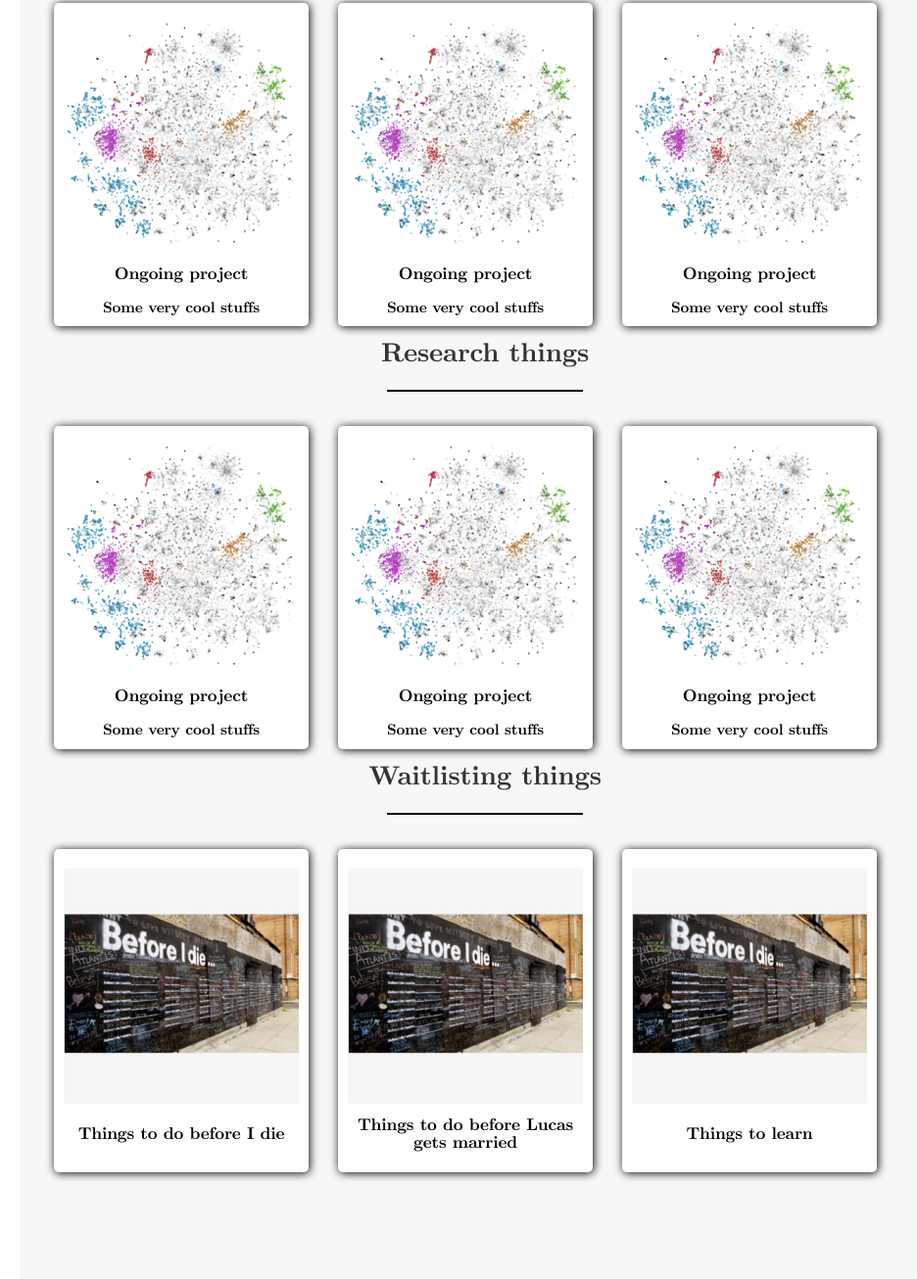
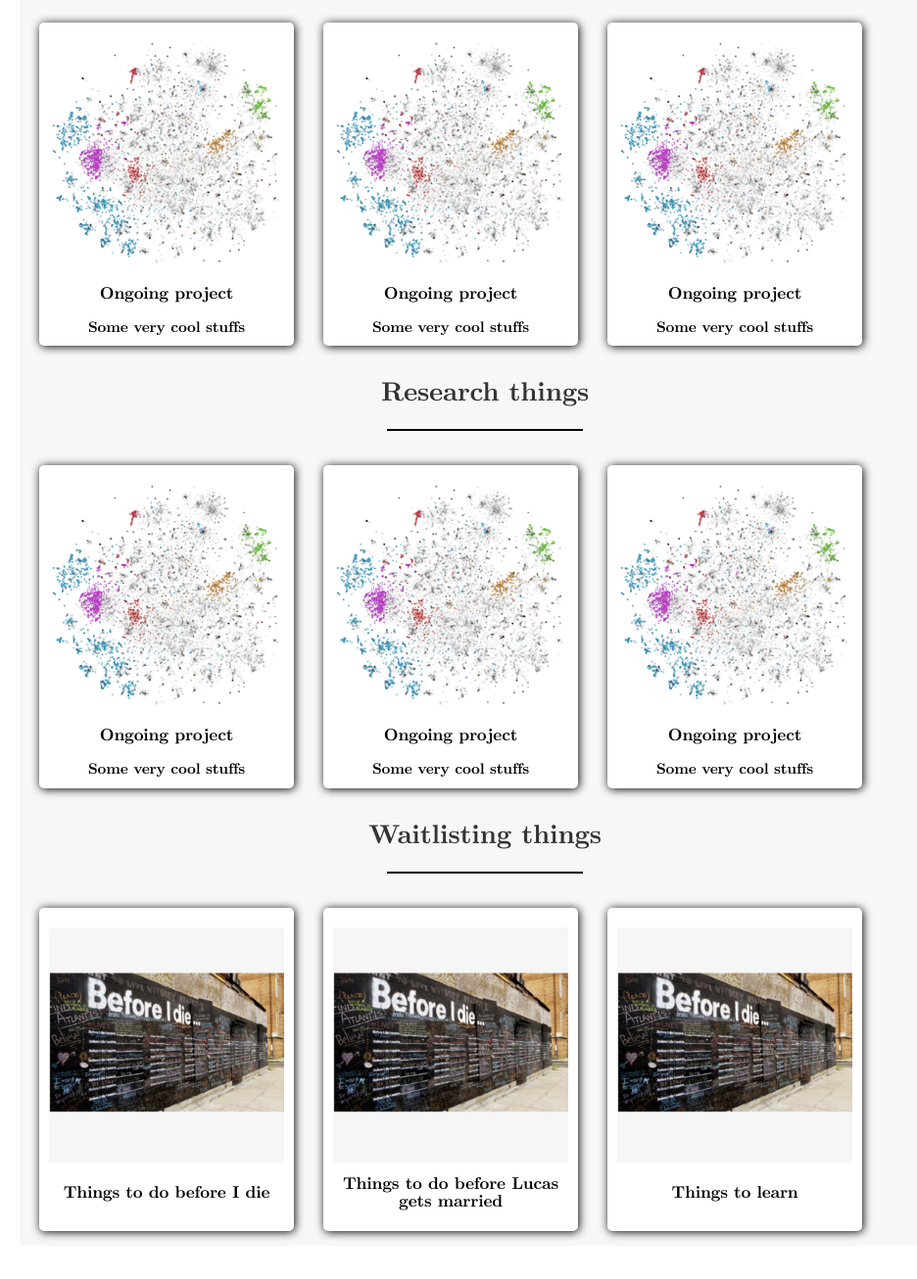
Before and after one commit to linhvannguyen/vanlinhnguyen.github.io, a plain HTML site: page blog.html in a window 1280 px wide. Shown: the part 1074-2380 px from the top of the page at 98% size, without its empty margins (145-1081 px from the left). After the commit the page ends 2346 px from the top, so only its background shows below. Drawn offline with Linux system fonts and the light colour scheme.

Commit message:
fix some css problems

```diff
--- a/blog.html
+++ b/blog.html
@@ -56,7 +56,7 @@
 </div>
 <div id="wrap">
 	<h2>Recent exiting things</h2>
-	<div class="projects">
+	<div class="projects row">
 		<a href="./posts/2018.04-RNN/index.html">
 			<img  class="img-responsive center-block rounded portfolio-pic" src="images/post-covers/lstm.png">
 			<h3 style="margin-top:0px; font-size:95%;">Recurent Neural Network</h3>
@@ -74,7 +74,7 @@
 		</a>
 	</div>
 	<div class="project_tittle"><h2>Machine Learning things</h2></div>
-	<div class="projects">
+	<div class="projects row">
 		<a href="./posts/2018.04-RNN/index.html">
 			<img  class="img-responsive center-block rounded portfolio-pic" src="images/post-covers/parvecs.png">
 			<h3 style="margin-top:0px; font-size:95%;">Ongoing project</h3>
@@ -92,7 +92,7 @@
 		</a>
 	</div>
 	<div class="project_tittle"><h2>Big data things</h2></div>
-	<div class="projects">
+	<div class="projects row">
 		<a href="./posts/2018.04-RNN/index.html">
 			<img  class="img-responsive center-block rounded portfolio-pic" src="images/post-covers/parvecs.png">
 			<h3 style="margin-top:0px; font-size:95%;">Ongoing project</h3>
@@ -110,7 +110,7 @@
 		</a>
 	</div>
 	<div class="project_tittle"><h2>Research things</h2></div>
-	<div class="projects">
+	<div class="projects row">
 		<a href="./posts/2018.04-RNN/index.html">
 			<img  class="img-responsive center-block rounded portfolio-pic" src="images/post-covers/parvecs.png">
 			<h3 style="margin-top:0px; font-size:95%;">Ongoing project</h3>
@@ -128,7 +128,7 @@
 		</a>
 	</div>
 	<div class="project_tittle"><h2>Waitlisting things</h2></div>
-	<div class="projects">
+	<div class="projects row">
 			<a href="#">
 				<img  class="img-responsive center-block rounded portfolio-pic" src="images/post-covers/100things_2.jpg">
 				<h3 style="margin-top:0px; font-size:95%;">Things to do before I die</h3>
--- a/css/style.css
+++ b/css/style.css
@@ -203,7 +203,7 @@ ul.navbar-nav {
     min-height: 100%;
     overflow: hidden;
     display: flex;
-    float: left;
+    /*float: left;*/
     flex-wrap: wrap;
     align-content: center;
     width: 100%;
@@ -296,18 +296,16 @@ textheader {
     padding-top:20px;
     padding-left:20px;
     padding-right:20px;
-    padding-bottom: 500px;
-    margin-bottom: -9999px;
-    /*padding-bottom:40%;*/
 }
 
 .project_tittle {
-    margin-top:40px;
+    margin-top:0px;
     margin-bottom:20px;
 }
+
 #wrap h2{
     text-align: center;
-    margin-top:40px;
+    margin-top:20px;
     margin-bottom:20px;
 }
 
```
Also changed, not shown: index.html (+2 -2 lines).
